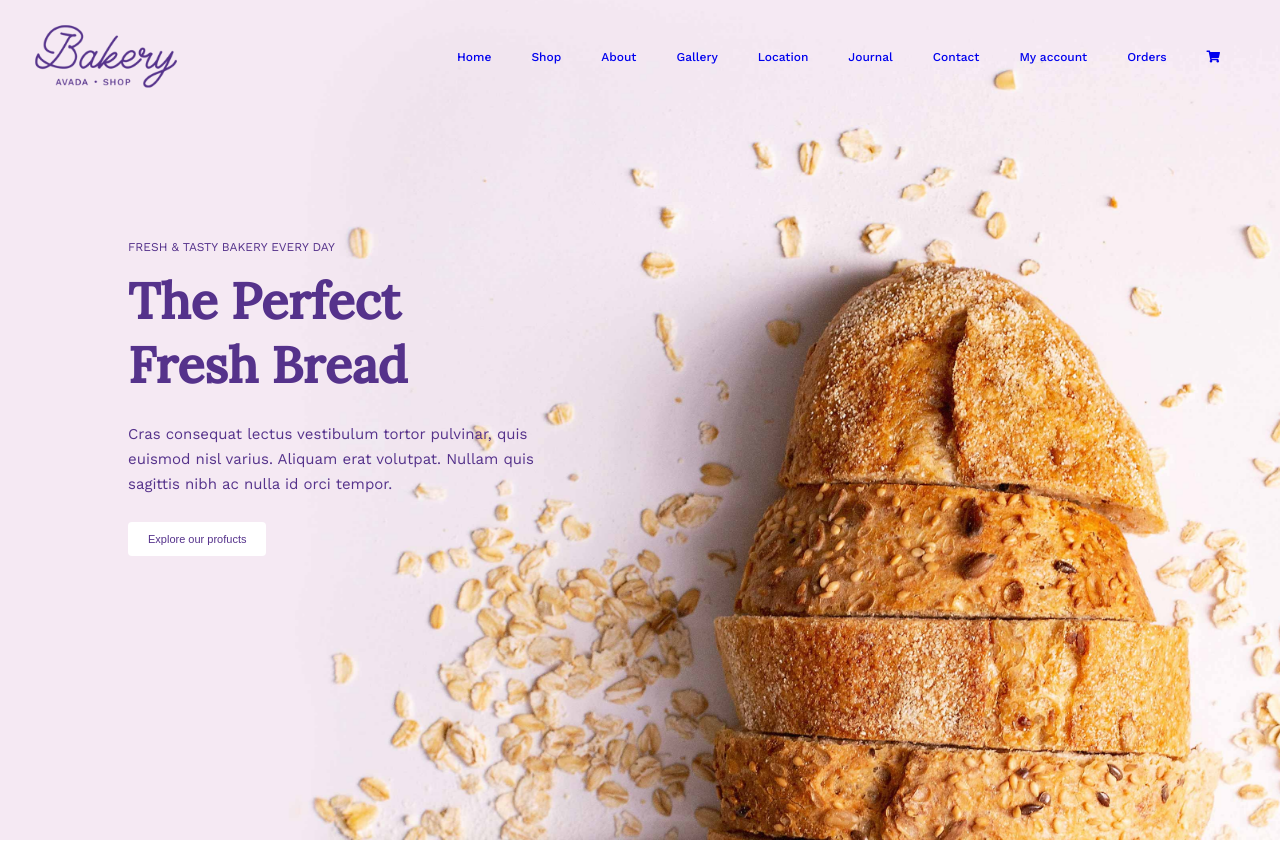
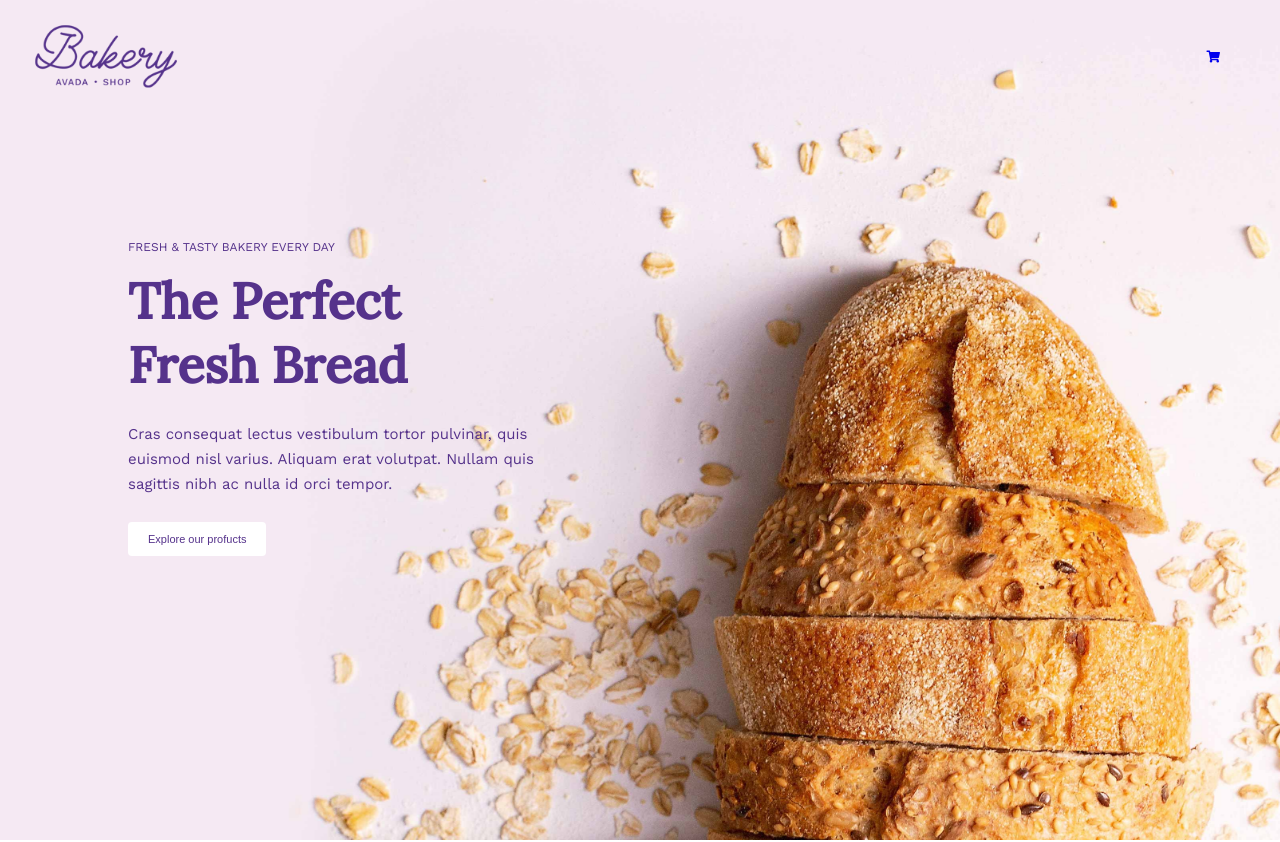
Before and after one commit to mariklim/proj-html-vuejs, a Vue app: page / in a window 1280 px wide. Shown: the top 842 px of the page. Built offline with nearby package versions, Linux system fonts and the light colour scheme.

Commit message:
cancel dist

```diff
--- a/src/components/Header.vue
+++ b/src/components/Header.vue
@@ -5,7 +5,7 @@
     </div>
     <ul>
       <li>
-        <Link v-for="(link, index) in links" :key="index" :link="link" />
+        <Link v-for="(link, index) in resultB" :key="index" :link="link" />
         <a href="#"><i class="fas fa-shopping-cart"></i></a>
       </li>
     </ul>
@@ -24,7 +24,12 @@ export default {
   data() {
     return {
       links: elm,
+      resultB: "",
     };
+  },
+  created() {
+    this.resultB = this.links.slice(8,1);
+    console.log(this.resultB);
   },
 };
 </script>
```
Also changed, not shown: 44 other files (tests, documents, lock files or other folders).
